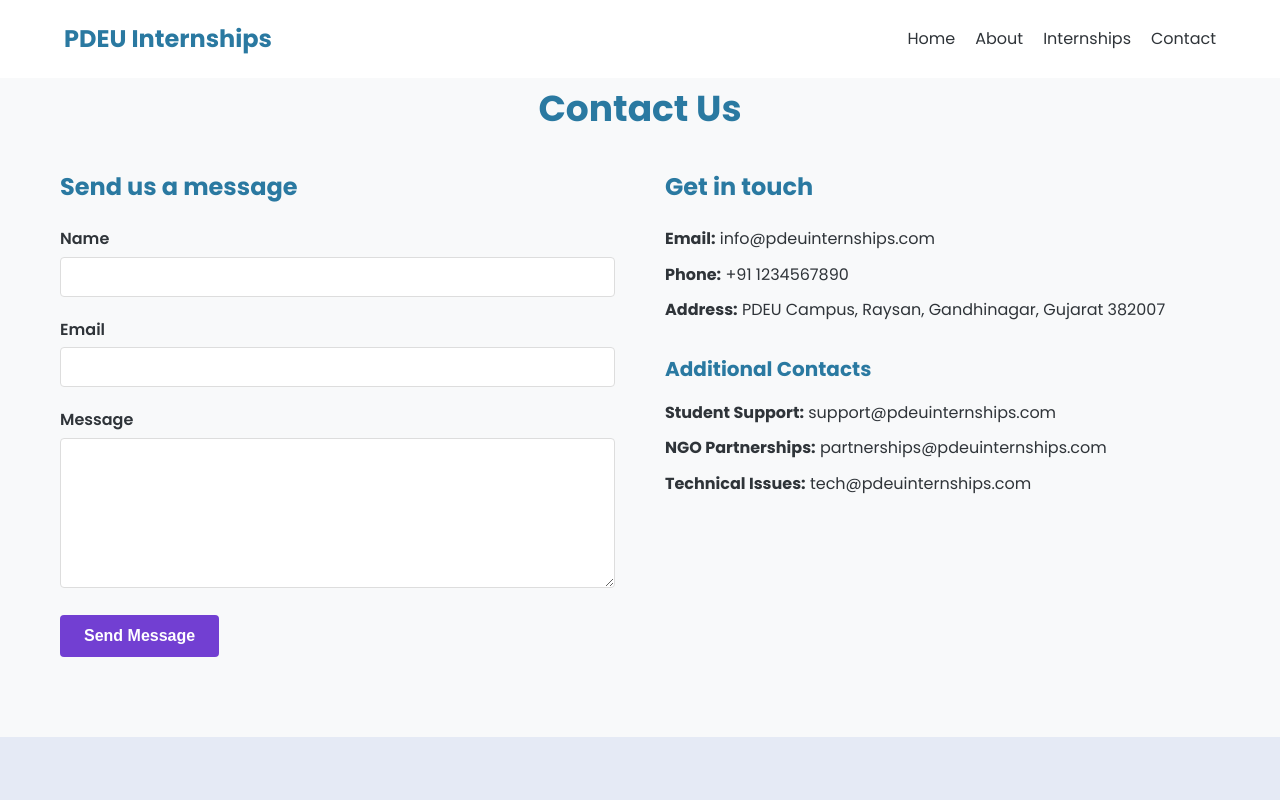
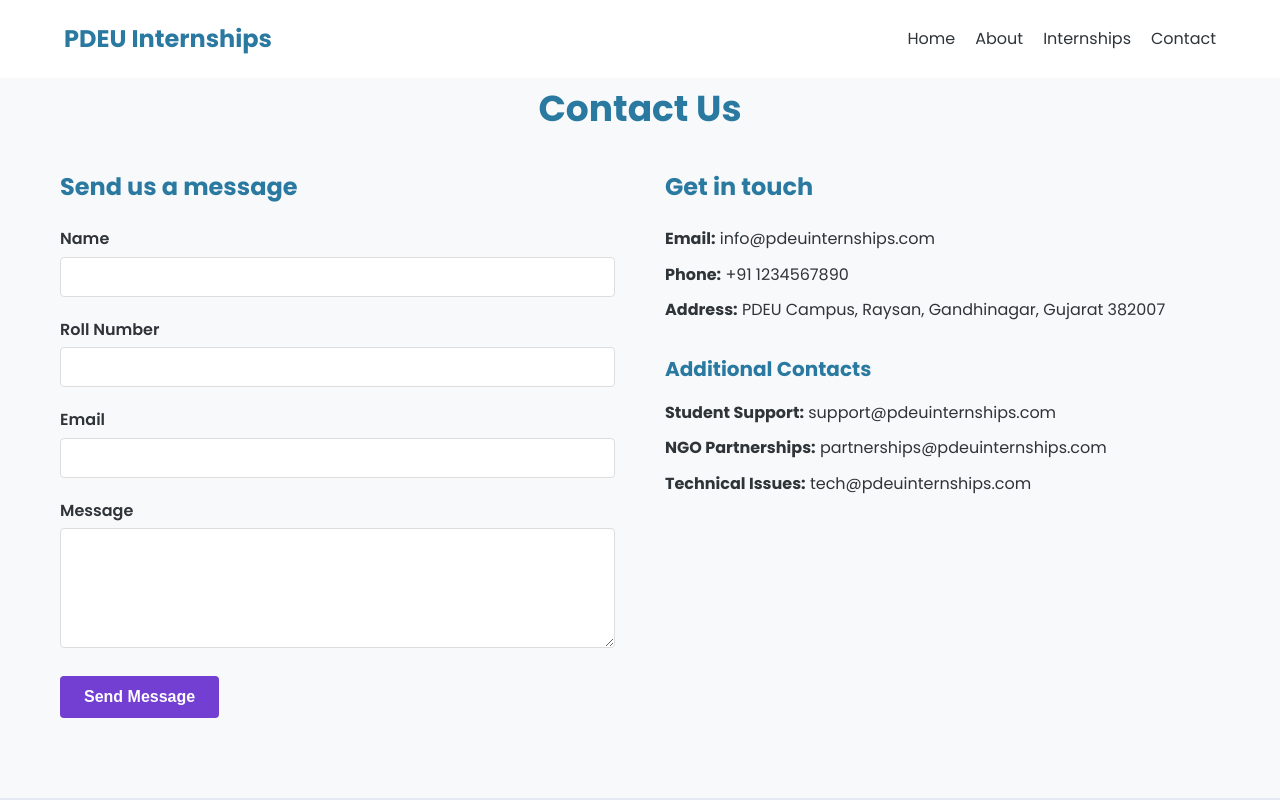
Before and after one commit to CSSI-TEAM-ORG/CSSI-PORTAL-FRONTEND, a React (Create React App) app: page /contact in a window 1280 px wide. Shown: the top 800 px of the page. Built offline with nearby package versions, Linux system fonts and the light colour scheme.

Commit message:
integrate contact to admin

```diff
--- a/src/Components/Contact.jsx
+++ b/src/Components/Contact.jsx
@@ -6,6 +6,7 @@ export default function Contact() {
   const [formData, setFormData] = useState({
     name: '',
     email: '',
+    rollno: '',
     message: ''
   });
 
@@ -13,12 +14,37 @@ export default function Contact() {
     setFormData({ ...formData, [e.target.name]: e.target.value });
   };
 
-  const handleSubmit = (e) => {
+  const handleSubmit = async (e) => {
     e.preventDefault();
-    // Here you would typically send the form data to a server
-    console.log('Form submitted:', formData);
-    alert('Thank you for your message. We will get back to you soon!');
-    setFormData({ name: '', email: '', message: '' });
+
+    const url = "http://localhost:5000/admin/contact";
+    const data = {
+      name: formData.name,
+      rollno: formData.rollno,
+      email: formData.email,
+      message: formData.message,
+    };
+
+    try {
+      const response = await fetch(url, {
+        method: "POST",
+        headers: {
+          "Content-type": "application/json",
+        },
+        body: JSON.stringify(data),
+      });
+      const jsonresponse = await response.json();
+      if (response.ok) {
+        alert('Thank you for your message. We will get back to you soon!');
+        setFormData({ name: '',rollno:'', email: '', message: '' });
+      } else {
+        console.log("Error: ", jsonresponse);
+        alert(jsonresponse.message || "Something went wrong");
+      }
+    } catch (error) {
+      console.log("Error: ", error);
+      alert("An error occurred. Please try again later.");
+    }
   };
 
   return (
@@ -45,9 +71,20 @@ export default function Contact() {
                 <label htmlFor="name">Name</label>
                 <input
                   type="text"
-                  i d="name"
+                  id="name"
                   name="name"
                   value={formData.name}
+                  onChange={handleChange}
+                  required
+                />
+              </div>
+              <div className="form-group">
+                <label htmlFor="rollno">Roll Number</label>
+                <input
+                  type="text"
+                  id="rollno"
+                  name="rollno"
+                  value={formData.rollno}
                   onChange={handleChange}
                   required
                 />
--- a/src/Styles/Contact.css
+++ b/src/Styles/Contact.css
@@ -50,7 +50,7 @@
 }
 
 .form-group textarea {
-  height: 150px;
+  height: 120px;
 }
 
 .submit-button {
```
